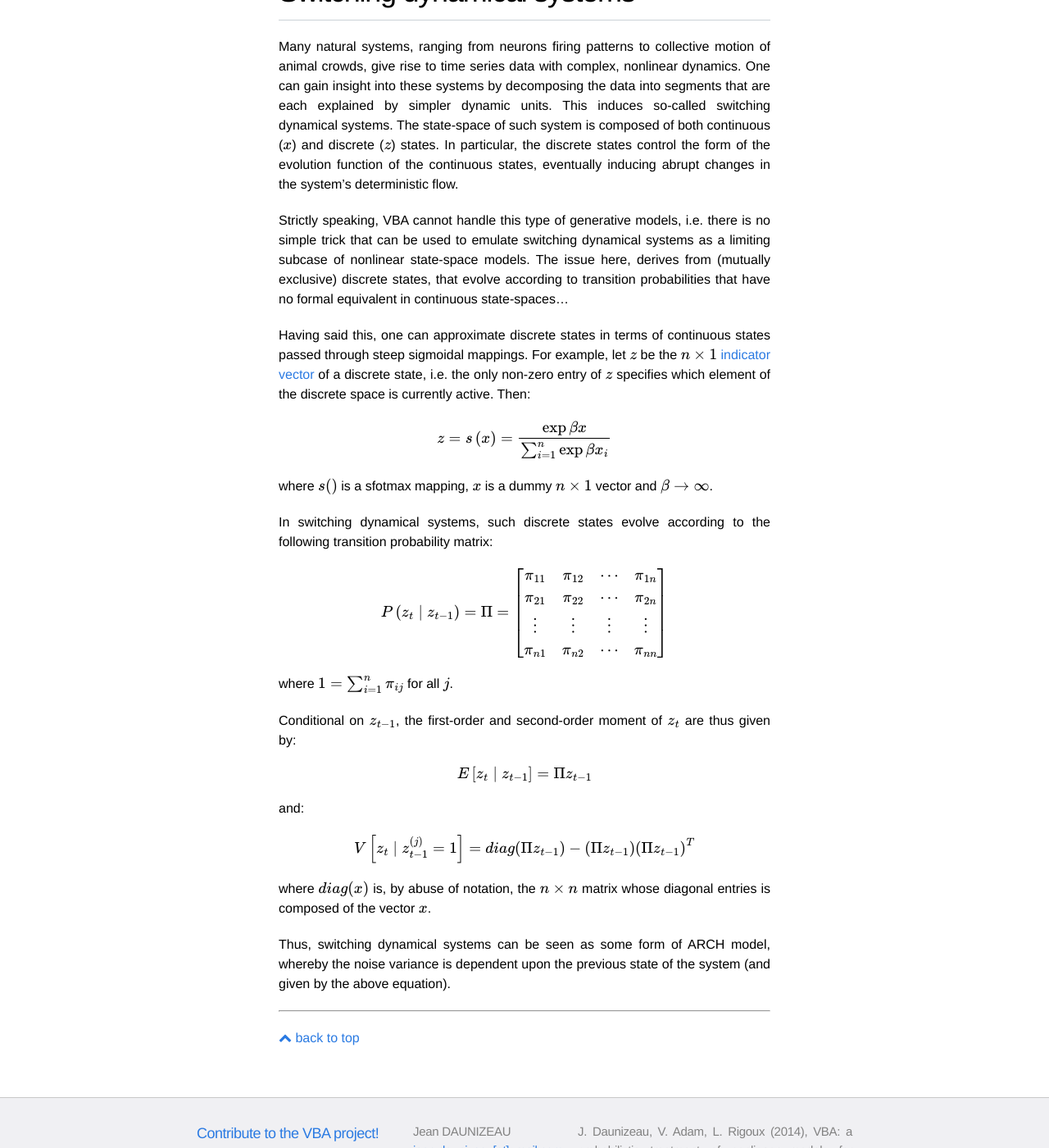
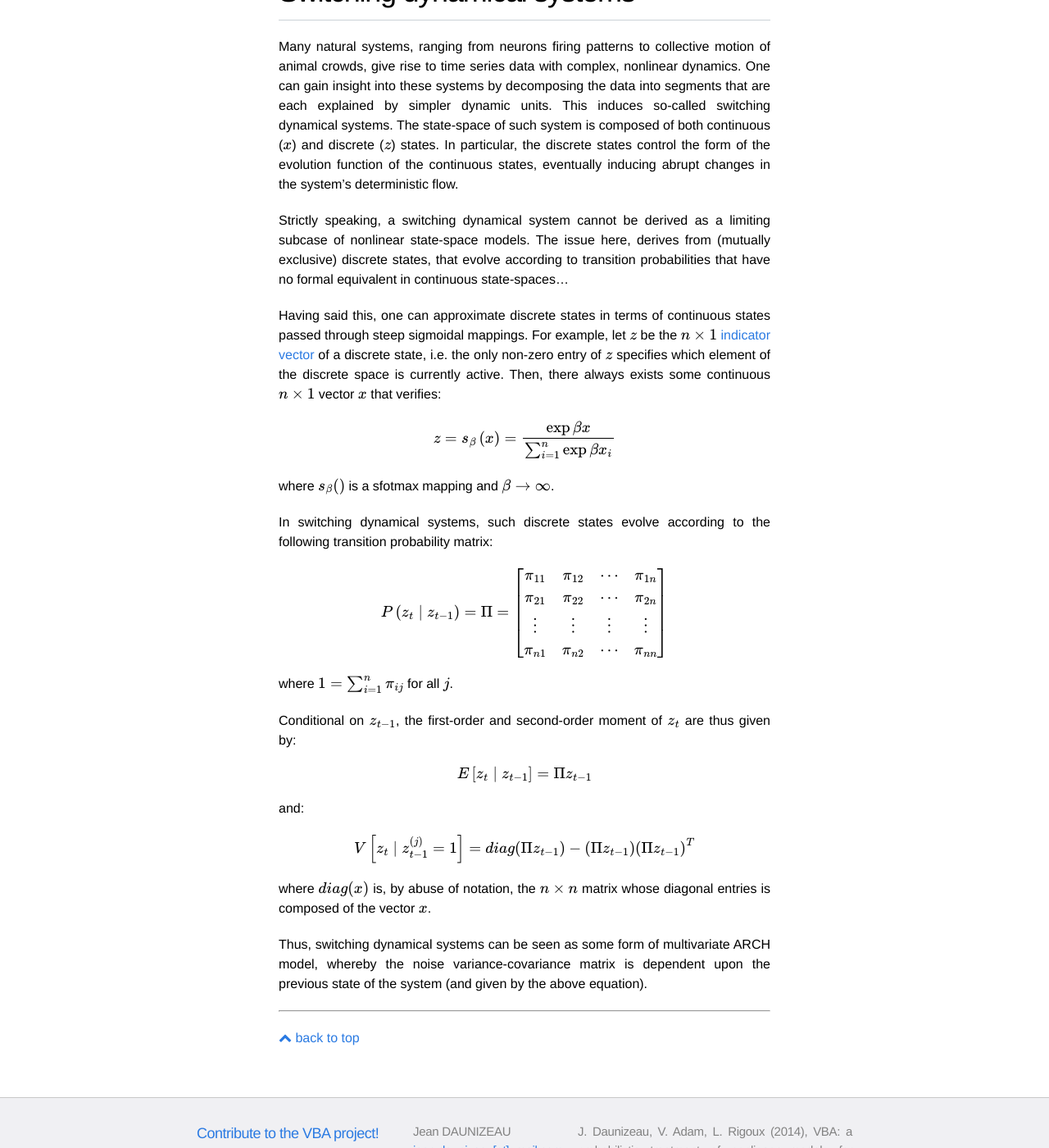
Before and after one commit to MBB-team/VBA-toolbox, a Jekyll site: the page built from _wiki/generativeModels.md, in a window 1280 px wide and 1400 px high, scrolled down 4419 px. Shown: the whole window at 82% size. Built offline with Jekyll 4.4.1, drawn with Linux system fonts in a browser that asks for light colours; nearby versions of some CDN libraries; formulas are drawn with MathJax 3.

Commit message:
Update generativeModels.md

```diff
--- a/_wiki/generativeModels.md
+++ b/_wiki/generativeModels.md
@@ -109,13 +109,13 @@ with a measure measurement noise precision $$\sigma \rightarrow \infty$$.
 
 Many natural systems, ranging from neurons firing patterns to collective motion of animal crowds, give rise to time series data with complex, nonlinear dynamics. One can gain insight into these systems by decomposing the data into segments that are each explained by simpler dynamic units. This induces so-called switching dynamical systems. The state-space of such system is composed of both continuous ($$x$$) and discrete ($$z$$) states. In particular, the discrete states control the form of the evolution function of the continuous states, eventually inducing abrupt changes in the system's deterministic flow.
 
-Strictly speaking, VBA cannot handle this type of generative models, i.e. there is no simple trick that can be used to emulate switching dynamical systems as a limiting subcase of nonlinear state-space models. The issue here, derives from (mutually exclusive) discrete states, that evolve according to transition probabilities that have no formal equivalent in continuous state-spaces...
+Strictly speaking, a switching dynamical system cannot be derived as a limiting subcase of nonlinear state-space models. The issue here, derives from (mutually exclusive) discrete states, that evolve according to transition probabilities that have no formal equivalent in continuous state-spaces...
 
-Having said this, one can approximate discrete states in terms of continuous states passed through steep sigmoidal mappings. For example, let $$z$$ be the $$n\times 1$$ [indicator vector](https://en.wikipedia.org/wiki/Indicator_vector) of a discrete state, i.e. the only non-zero entry of $$z$$ specifies which element of the discrete space is currently active. Then:
+Having said this, one can approximate discrete states in terms of continuous states passed through steep sigmoidal mappings. For example, let $$z$$ be the $$n\times 1$$ [indicator vector](https://en.wikipedia.org/wiki/Indicator_vector) of a discrete state, i.e. the only non-zero entry of $$z$$ specifies which element of the discrete space is currently active. Then, there always exists some continuous $$n\times 1$$ vector $$x$$ that verifies:
 
-$$z = s\left(x\right) = \frac{\exp \beta x}{\sum_{i=1}^n \exp \beta x_i}$$
+$$z = s_{\beta}\left(x\right) = \frac{\exp \beta x}{\sum_{i=1}^n \exp \beta x_i}$$
 
-where $$s()$$ is a sfotmax mapping, $$x$$ is a dummy $$n\times 1$$ vector and $$\beta \rightarrow \infty $$.
+where $$s_{\beta}()$$ is a sfotmax mapping and $$\beta \rightarrow \infty $$.
 
 In switching dynamical systems, such discrete states evolve according to the following transition probability matrix:
 
@@ -133,4 +133,4 @@ $$ V\left[z_t\mid z_{t-1}^{(j)}=1\right] = diag(\Pi z_{t-1}) - \left(\Pi z_{t-1}
 
 where $$diag(x)$$ is, by abuse of notation, the $$n\times n$$ matrix whose diagonal entries is composed of the vector $$x$$.
 
-Thus, switching dynamical systems can be seen as some form of ARCH model, whereby the noise variance is dependent upon the previous state of the system (and given by the above equation).
+Thus, switching dynamical systems can be seen as some form of multivariate ARCH model, whereby the noise variance-covariance matrix is dependent upon the previous state of the system (and given by the above equation).
```
